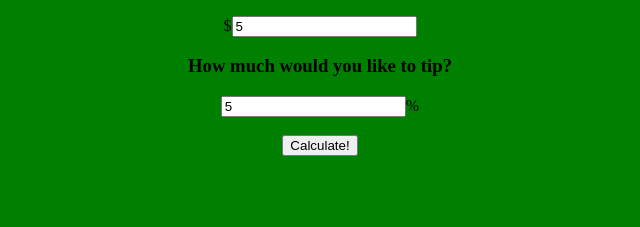
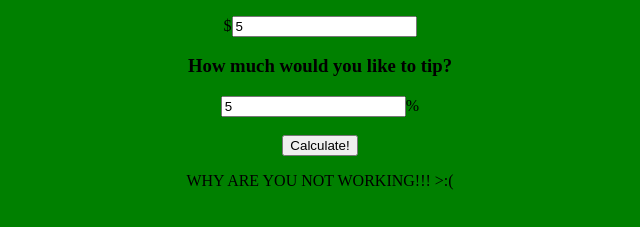
Before and after one commit to connorfrendt/tip-calculator, a plain HTML site: page index.html in a window 1280 px wide. Both pictures are taken after typing "5", "5" into the empty fields and a click on the button "Calculate!". Shown: the part 105-332 px from the top of the page, without its empty margins (320-960 px from the left). Drawn offline with Linux system fonts and the light colour scheme.

Commit message:
trying to get total to show

```diff
--- a/index.html
+++ b/index.html
@@ -23,6 +23,7 @@
 
         <p>
             <div id="total" class="total">
+                WHY ARE YOU NOT WORKING!!! >:(
             </div>
         </p>
     </form>
--- a/index.js
+++ b/index.js
@@ -7,9 +7,9 @@ function submitButton() {
     var total = Number(((tipCost / 100) * foodCost)) + Number(foodCost);
     console.log(total);
 
-    var total = document.getElementById('total');
+    var totalFFF = document.getElementById('total');
     var cost = document.createElement('div');
     cost.className = 'cost';
-    total.appendChild(cost);
+    totalFFF.appendChild(cost);
 
 }
```
